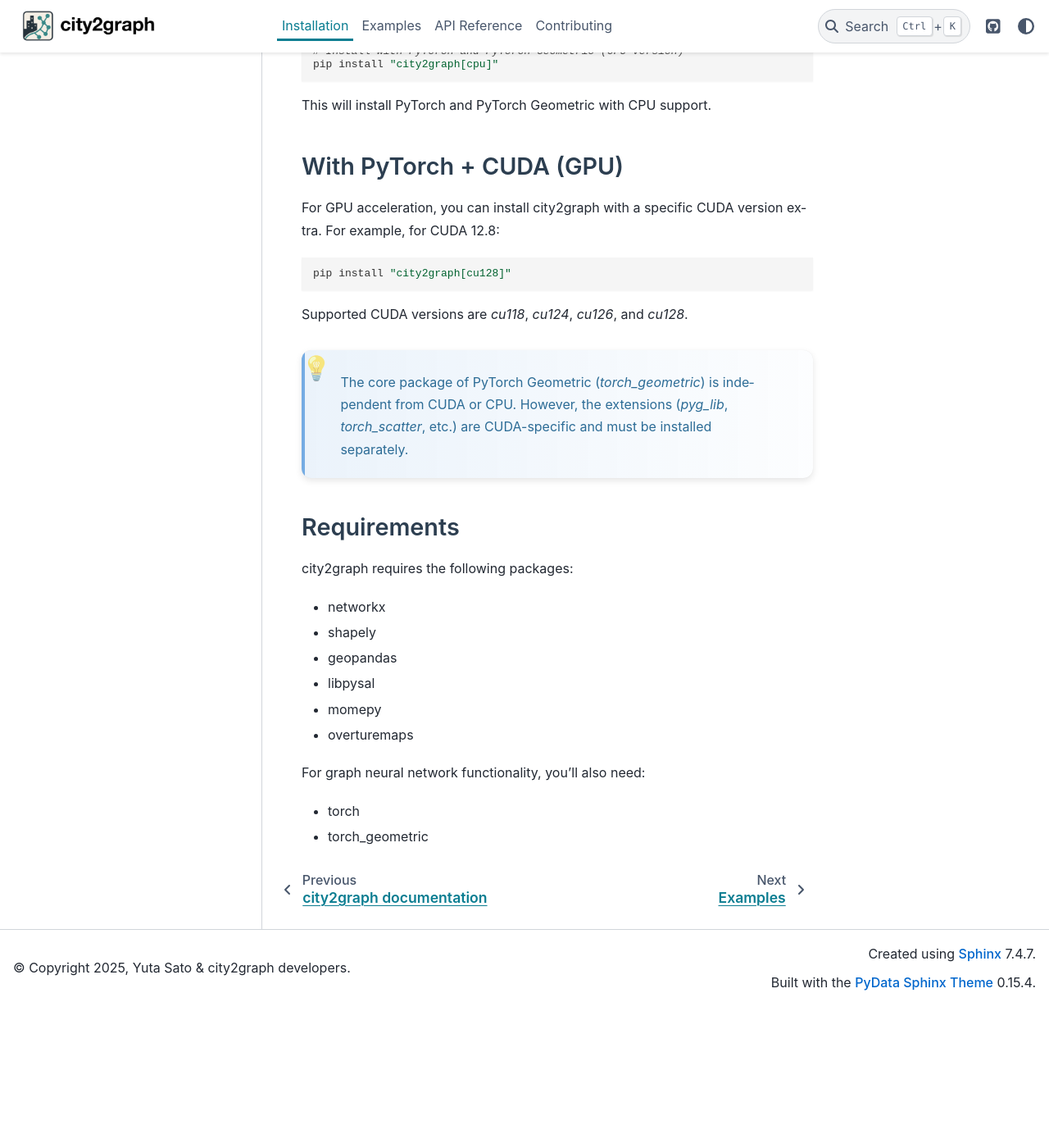
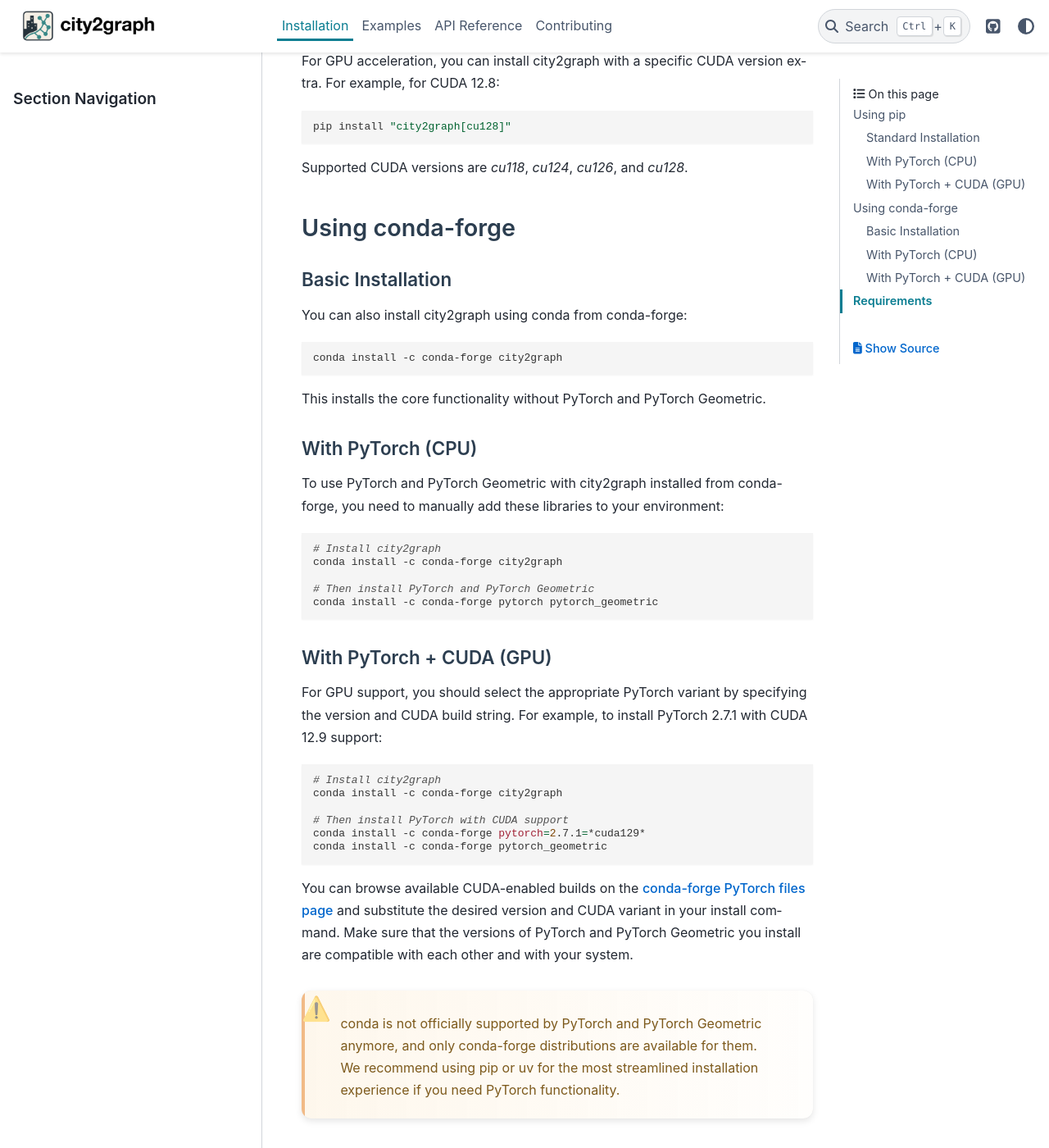
Before and after one commit to yu-ta-sato/city2graph, a Sphinx documentation site: the page built from docs/source/installation.rst, in a window 1280 px wide and 1400 px high, scrolled down 769 px. Shown: the whole window at 82% size. Built offline with Sphinx 7.4.7 and the PyData theme 0.15.4, drawn with Linux system fonts in a browser that asks for light colours; pages that are not in the unit, such as notebooks, are missing from menus; before the commit the page ends 1997 px from its top, so only the background shows below that; some of the changed text lies outside the part shown.

Commit message:
Update conda-forge support

```diff
--- a/docs/source/installation.rst
+++ b/docs/source/installation.rst
@@ -2,35 +2,33 @@
 Installation
 ============
 
+Using pip
+----------
+
 Standard Installation
--------------------
+~~~~~~~~~~~~~~~~~~~~~
 
 The simplest way to install city2graph is via pip:
 
 .. code-block:: bash
 
-    # Basic installation (without PyTorch)
     pip install city2graph
 
 This installs the core functionality without PyTorch and PyTorch Geometric.
 
-.. warning::
-    Conda distributions are deprecated for PyTorch and PyTorch Geometric due to limited demand and compatibility issues. We recommend using pip or uv for the most reliable installation experience.
-
 With PyTorch (CPU)
-----------------------
+~~~~~~~~~~~~~~~~~~
 
 If you need the graph neural network functionality, install with the `cpu` option:
 
 .. code-block:: bash
 
-    # Install with PyTorch and PyTorch Geometric (CPU version)
     pip install "city2graph[cpu]"
 
 This will install PyTorch and PyTorch Geometric with CPU support.
 
 With PyTorch + CUDA (GPU)
------------------------------------------------
+~~~~~~~~~~~~~~~~~~~~~~~~~
 
 For GPU acceleration, you can install city2graph with a specific CUDA version extra. For example, for CUDA 12.8:
 
@@ -40,8 +38,51 @@
 
 Supported CUDA versions are `cu118`, `cu124`, `cu126`, and `cu128`.
 
-.. note::
-   The core package of PyTorch Geometric (`torch_geometric`) is independent from CUDA or CPU. However, the extensions (`pyg_lib`, `torch_scatter`, etc.) are CUDA-specific and must be installed separately.
+Using conda-forge
+------------------
+
+Basic Installation
+~~~~~~~~~~~~~~~~~~
+
+You can also install city2graph using conda from conda-forge:
+
+.. code-block:: bash
+
+    conda install -c conda-forge city2graph
+
+This installs the core functionality without PyTorch and PyTorch Geometric.
+
+With PyTorch (CPU)
+~~~~~~~~~~~~~~~~~~
+
+To use PyTorch and PyTorch Geometric with city2graph installed from conda-forge, you need to manually add these libraries to your environment:
+
+.. code-block:: bash
+
+    # Install city2graph
+    conda install -c conda-forge city2graph
+
+    # Then install PyTorch and PyTorch Geometric
+    conda install -c conda-forge pytorch pytorch_geometric
+
+With PyTorch + CUDA (GPU)
+~~~~~~~~~~~~~~~~~~~~~~~~~~
+
+For GPU support, you should select the appropriate PyTorch variant by specifying the version and CUDA build string. For example, to install PyTorch 2.7.1 with CUDA 12.9 support:
+
+.. code-block:: bash
+
+    # Install city2graph
+    conda install -c conda-forge city2graph
+
+    # Then install PyTorch with CUDA support
+    conda install -c conda-forge pytorch=2.7.1=*cuda129*
+    conda install -c conda-forge pytorch_geometric
+
+You can browse available CUDA-enabled builds on the `conda-forge PyTorch files page <https://anaconda.org/conda-forge/pytorch/files>`_ and substitute the desired version and CUDA variant in your install command. Make sure that the versions of PyTorch and PyTorch Geometric you install are compatible with each other and with your system.
+
+.. warning::
+    conda is not officially supported by PyTorch and PyTorch Geometric anymore, and only conda-forge distributions are available for them. We recommend using pip or uv for the most streamlined installation experience if you need PyTorch functionality.
 
 Requirements
 -----------
```
Also changed, not shown: README.md (+49 -12 lines), conda/README.md (deleted), 2 other files.
